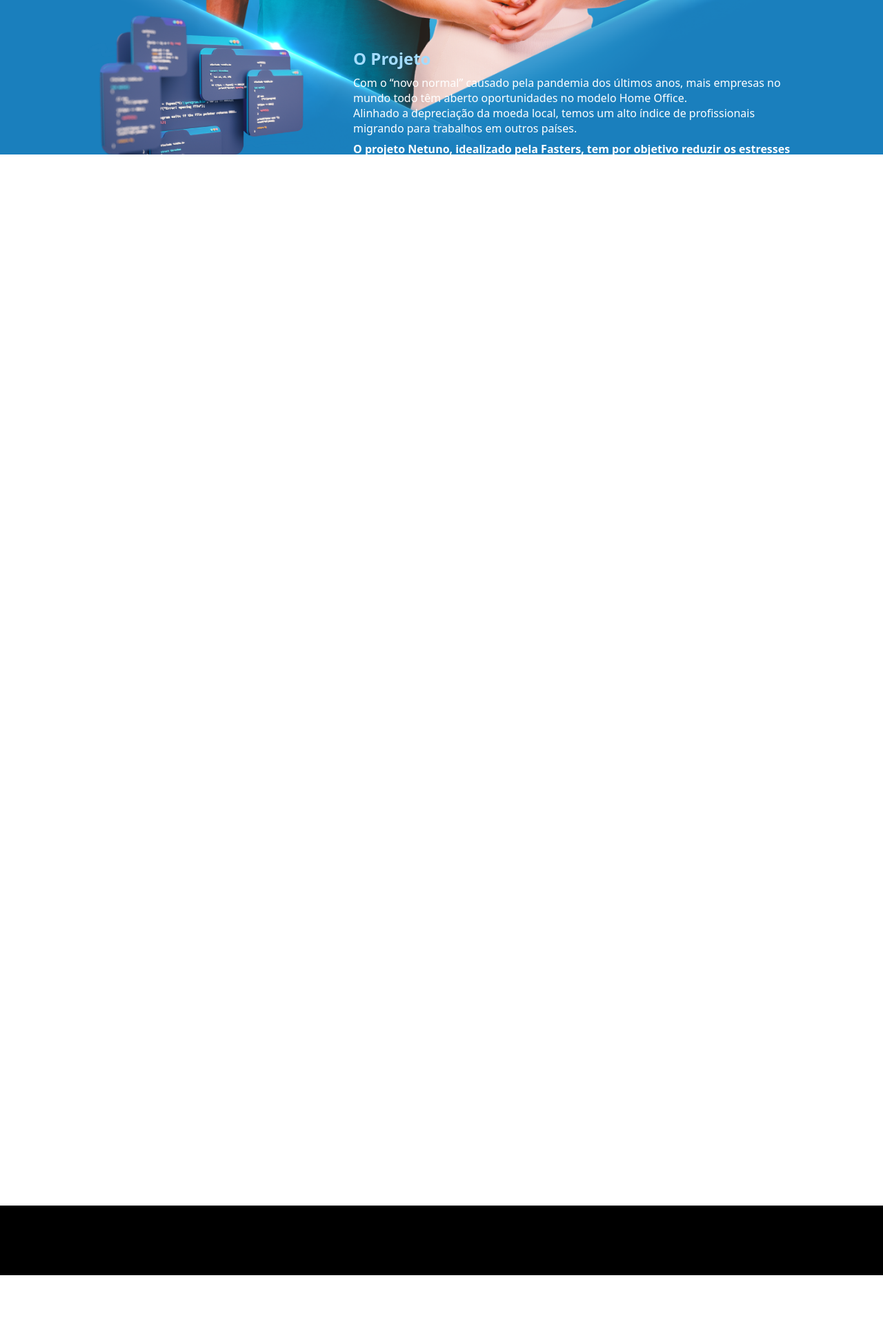
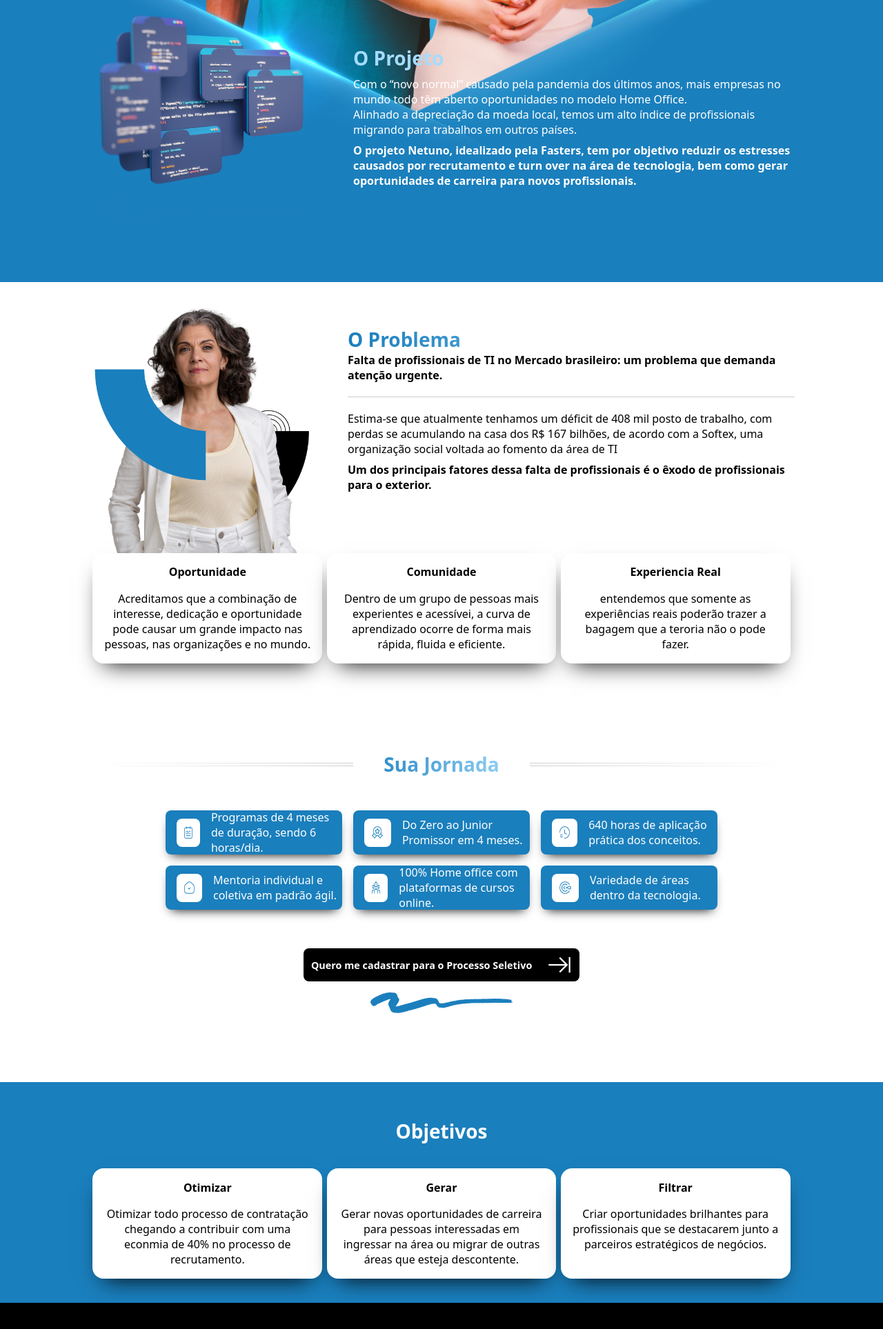
Before and after one commit to patrickluizdev/desafio-netuno-page, a plain HTML site: page index.html in a window 1280 px wide. Shown: the part 793-2720 px from the top of the page at 69% size. Before the commit the page ends 2642 px from the top, so only its background shows below. Drawn offline with Linux system fonts and the light colour scheme; a web font is replaced by a local one.

Commit message:
objetivos

```diff
--- a/assets/css/_base.scss
+++ b/assets/css/_base.scss
@@ -8,7 +8,7 @@
     }
 
     h1{
-        font-size: 3vh;
+        font-size: 3.5vh;
     }
     h2{
         font-size: 2vh;
@@ -28,28 +28,3 @@
 .space{
     padding-top: 1vh;
 }
-
-
-
-
-
-/* @mixin boundaries($isAuto:true) {
-    width: 90%;
-    max-width: 980px;
-    @if $isAuto {
-        margin: auto;
-    }
-}
-
-@function set-text-color($color) {
-    @if lightness($color)>70 {
-        @return #333;
-    }
-    @else {
-        @return #FFFF;
-    }
-}
-
-
-
-*/
--- a/assets/css/_card.scss
+++ b/assets/css/_card.scss
@@ -2,7 +2,10 @@
     display: flex;
     z-index: 1;
     margin: auto;
-    margin-top: -29vh;
+    @extend .flexCenter;
+    h2{
+        text-transform: capitalize;
+    }
 
     div{
         @extend .flexCenter;
@@ -16,12 +19,11 @@
         border-radius: 2vh;
         box-shadow: 0vh 2vh 4vh -2vh $color-black;
         h2{
-            padding-top: 10%;
+            padding-top: 5%;
         }
         p{
             padding: 5%;
             text-align: center;
-
         }
     }
 }
--- a/assets/css/_section.scss
+++ b/assets/css/_section.scss
@@ -1,44 +1,10 @@
 main{
     @extend .flexCenter;
+    background-color: $color-blue;
+    width: 100%;
     flex-direction: column;
     p{
         font-weight: 540;
-    }
-    .span-blue{
-        background-color: $color-blue;
-        width: 100%;
-        .cadastro{
-            height: 80vh;
-            @extend .flexCenter;
-            .div-img{
-                max-height: 100%;
-                img{
-                    max-width: 100%;
-                }
-            }
-            form{
-            }
-        }
-
-        .projeto{
-            width: 80vw;
-            height: 60vh;
-            @extend .flexCenter;
-            flex-direction: row;
-            margin: auto;
-
-            img{
-                width: 40vh;
-            }
-            .intro-projeto{
-                flex-direction: column;
-                padding-left: 5vw;
-                color: $color-withe;
-                h1{
-                    color: $color-blue-l;
-                }
-            }
-        }
     }
 
     .span-white{
@@ -83,11 +49,14 @@ main{
                     }
                 }
             }
+            .card{
+                margin-top: -25vh;
+            }
         }
 
         .jornada{
             width: 80vw;
-            height: 70vh;
+            height: 60vh;
             @extend .flexCenter;
             justify-content: flex-start;
             flex-direction: column;
@@ -109,7 +78,7 @@ main{
             .cadastro{
                 @extend .flexCenter;
                 justify-content: space-around;
-                margin-top: 6vh;
+                margin-top: 5vh;
                 height: 6vh;
                 width: 50vw;
                 max-width: 50vh;
@@ -121,21 +90,62 @@ main{
         }
     }
 
-    .span-blue-l{
 
 
 
+    .cadastro{
+        height: 80vh;
+        @extend .flexCenter;
+        .div-img{
+            max-height: 100%;
+            img{
+                max-width: 100%;
+            }
+        }
+        form{
+        }
+    }
+
+    .projeto{
+        width: 80vw;
+        height: 60vh;
+        @extend .flexCenter;
+        flex-direction: row;
+        margin: auto;
+
+        img{
+            width: 40vh;
+        }
+        .intro-projeto{
+            flex-direction: column;
+            padding-left: 5vw;
+            color: $color-withe;
+            h1{
+                color: $color-blue-l;
+            }
+        }
+    }
+
+    .objetivos{
+        width: 80vw;
+        height: 40vh;
+        @extend .flexCenter;
+        flex-direction: column;
+        h1{
+            color: $color-withe;
+            font-weight: 900;
+            padding-top: 5%;
+        }
 
     }
 
 
 
+}
 
 
 
 
-
-}
 
 /* #form {
         width: 100%;
--- a/index.html
+++ b/index.html
@@ -37,7 +37,6 @@
     </header>
 
         <main>
-            <div class="span-blue">
             <section class="cadastro">
                 <div class="div-img">
                     <img src="assets/img/bannertopo.png" alt="bannertopo">
@@ -72,7 +71,6 @@
                         </p>
                 </div>
             </section>
-            </div>
 
             <div class="span-white">
                 <section class="problema">
@@ -173,12 +171,27 @@
                 </section>
             </div>
 
-            <div class="span-blue-l">
             <section class="objetivos">
+
+                    <h1>Objetivos</h1>
+
+                <div class="card">
                     <div>
+                        <h2>otimizar</h2>
+                        <p>Otimizar todo processo de contratação chegando a contribuir com uma econmia de 40% no processo de recrutamento.</p>
                     </div>
                     <div>
+                        <h2>gerar</h2>
+                        <p>Gerar novas oportunidades de carreira para pessoas interessadas em ingressar na área ou migrar de outras áreas que esteja descontente.</p>
+
                     </div>
+                    <div>
+                        <h2>filtrar</h2>
+                        <p>Criar oportunidades brilhantes para profissionais que se destacarem junto a parceiros estratégicos de negócios.</p>
+
+                    </div>
+                </div>
+
             </section>
             </div>
         </main>
```
Also changed, not shown: assets/css/main.css, 1 other file. Lines whose indentation alone changed are shown as unchanged.
